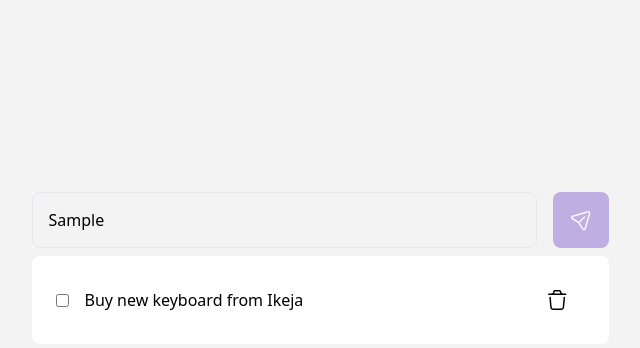
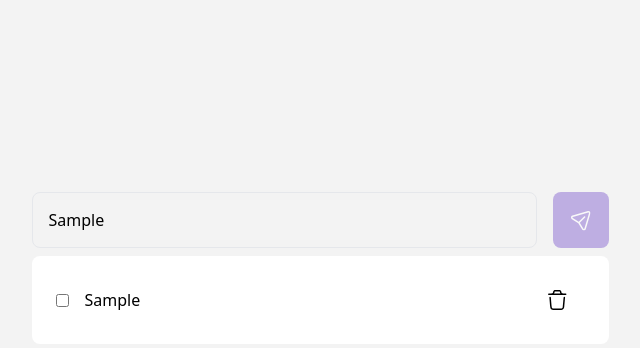
Before and after one commit to samzyconcepts/task-manager-app, a React (Vite) app: page / in a window 1280 px wide. Both pictures are taken after typing "Sample" into the empty fields and a click on the button 900 px from the left and 220 px from the top of the page. Shown: the top 348 px of the page, without its empty margins (320-960 px from the left). Built offline with nearby package versions, Linux system fonts and the light colour scheme.

Commit message:
Update: task can be mark completed, and deleted from the task component, Task can also be viewed

```diff
--- a/src/component/Task.tsx
+++ b/src/component/Task.tsx
@@ -1,15 +1,41 @@
+import { useDispatch } from "react-redux";
+import { toggleCompleted, removeTask } from "../state/task/taskSlice";
+
+// UI component
 import Button from "./ui/Button";
+// SVG
 import Delete from "../assets/Delete.svg";
 
-const Task = () => {
+interface Task {
+    id: string;
+    name: string;
+    completed: boolean;
+}
+
+const Task = ({ id, name, completed }: Task) => {
+    const dispatch = useDispatch();
+
     return (
         <div className="flex justify-between items-center py-3">
-            <label htmlFor="" className="flex gap-4 items-center">
-                <input type="checkbox" name="" id="" />
-                Buy new keyboard from Ikeja
+            <label htmlFor={id} className="flex gap-4 items-center">
+                <input
+                    type="checkbox"
+                    name={name}
+                    id={id}
+                    checked={completed}
+                    onChange={() => {
+                        dispatch(toggleCompleted(id));
+                    }}
+                />
+                <span
+                    className={`${
+                        completed ? "line-through decoration-2 decoration-[#855DDE]" : ""
+                    }`}>
+                    {name}
+                </span>
             </label>
 
-            <Button variant="secondary">
+            <Button variant="secondary" onClick={() => dispatch(removeTask(id))}>
                 <img src={Delete} alt="Delete button" />
             </Button>
         </div>
--- a/src/component/TasksView.tsx
+++ b/src/component/TasksView.tsx
@@ -1,10 +1,19 @@
 import Task from "./Task";
 
+import type { RootState } from "../state/store";
+import { useSelector } from "react-redux";
+
 function TasksView() {
-    return (
-        <section className="px-6 py-3 rounded-lg bg-white mt-2">
-            <Task />
-        </section>
-    );
+    const tasks = useSelector((state: RootState) => state.task.tasks);
+
+    if (tasks.length) {
+        return (
+            <section className="px-6 py-3 rounded-lg bg-white mt-2">
+                {tasks.map(({ id, name, completed }) => (
+                    <Task key={id} id={id} name={name} completed={completed} />
+                ))}
+            </section>
+        );
+    }
 }
 export default TasksView;
```
